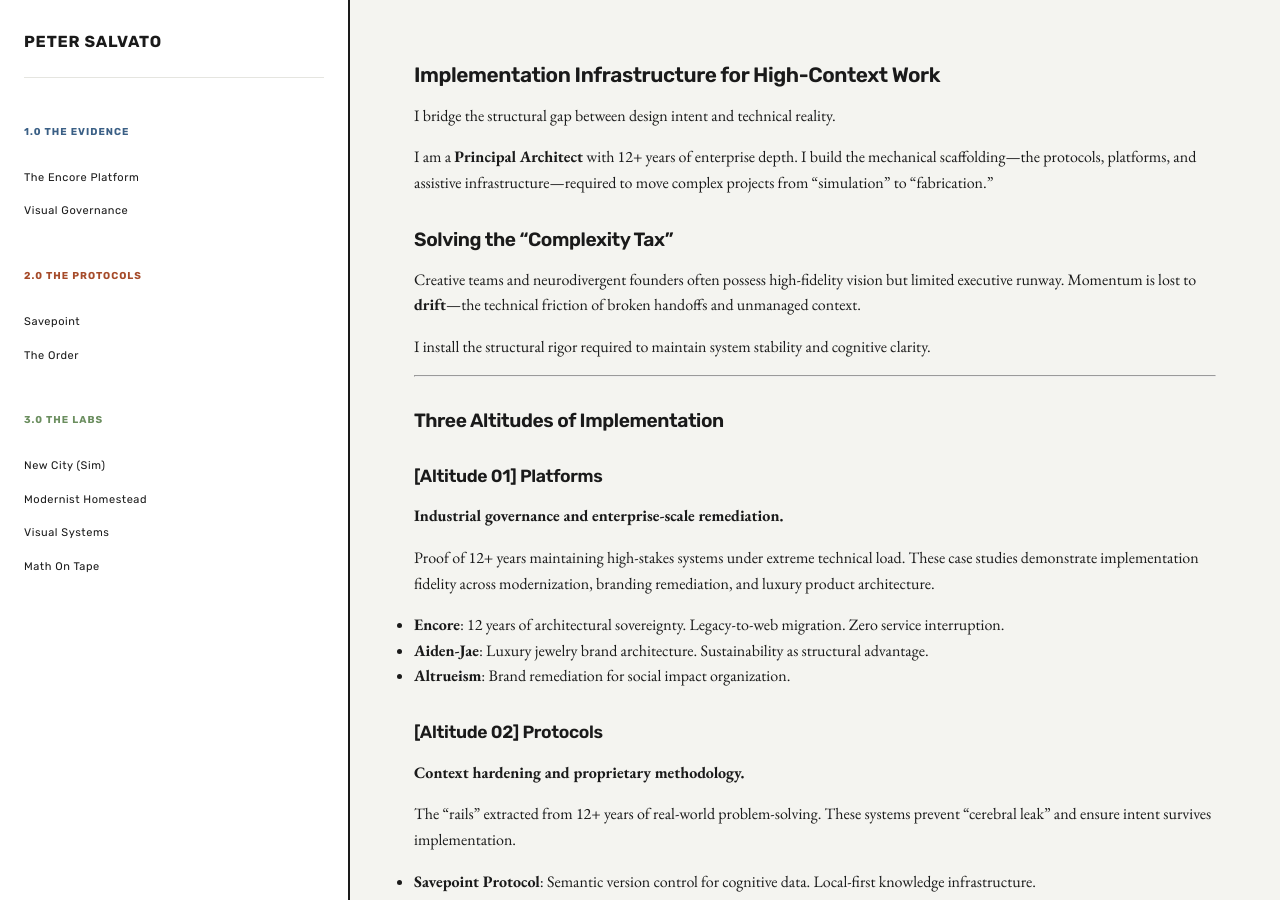
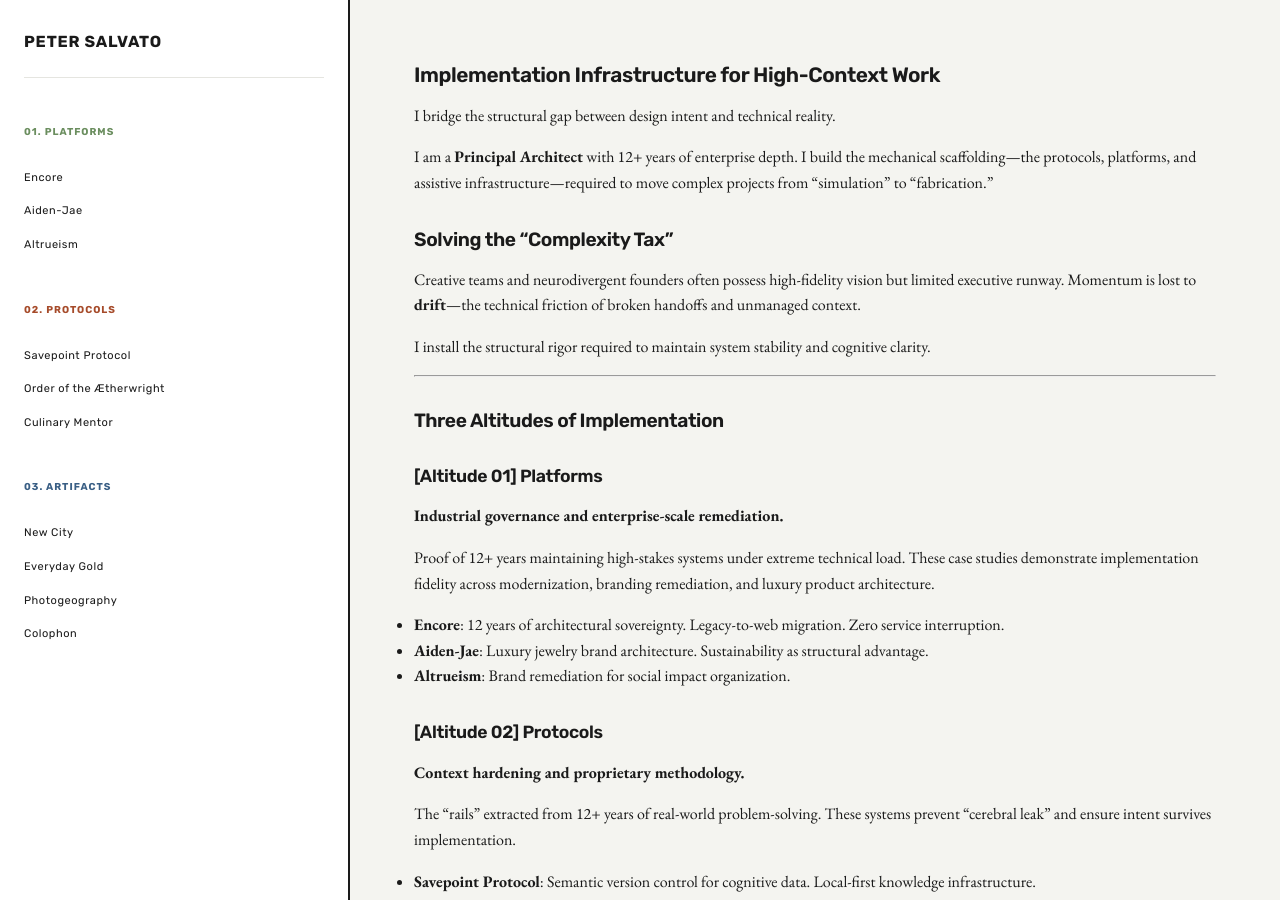
Before and after one commit to PeterSalvato/petersalvato-constellation, a Jekyll site: the page built from index.md, in a window 1280 px wide and 900 px high. Built offline with Jekyll 4.4.1, drawn with Linux system fonts in a browser that asks for light colours.

Commit message:
fix: update sidebar navigation for altitude ia

```diff
--- a/_data/navigation.json
+++ b/_data/navigation.json
@@ -1,52 +1,60 @@
 {
   "sections": [
     {
-      "label": "1.0 THE EVIDENCE",
-      "color": "blue",
+      "label": "01. PLATFORMS",
+      "color": "green",
       "items": [
         {
-          "label": "The Encore Platform",
-          "url": "/evidence/the-encore-platform"
+          "label": "Encore",
+          "url": "/platforms/encore"
         },
         {
-          "label": "Visual Governance",
-          "url": "/evidence/visual-governance"
+          "label": "Aiden-Jae",
+          "url": "/platforms/aiden-jae"
+        },
+        {
+          "label": "Altrueism",
+          "url": "/platforms/altrueism"
         }
       ]
     },
     {
-      "label": "2.0 THE PROTOCOLS",
+      "label": "02. PROTOCOLS",
       "color": "red",
       "items": [
         {
-          "label": "Savepoint",
-          "url": "/protocols/savepoint"
+          "label": "Savepoint Protocol",
+          "url": "/protocols/savepoint-protocol"
         },
         {
-          "label": "The Order",
+          "label": "Order of the Ætherwright",
           "url": "/protocols/order-of-the-aetherwright"
+        },
+        {
+          "label": "Culinary Mentor",
+          "url": "/protocols/culinary-mentor"
         }
       ]
     },
     {
-      "label": "3.0 THE LABS",
-      "color": "green",
+      "label": "03. ARTIFACTS",
+      "color": "blue",
       "items": [
         {
-          "label": "New City (Sim)",
-          "url": "/labs/new-city"
+          "label": "New City",
+          "url": "/artifacts/new-city"
         },
         {
-          "label": "Modernist Homestead",
-          "url": "/labs/modernist-homestead"
+          "label": "Everyday Gold",
+          "url": "/artifacts/everyday-gold"
         },
         {
-          "label": "Visual Systems",
-          "url": "/labs/visual-systems"
+          "label": "Photogeography",
+          "url": "/artifacts/photogeography"
         },
         {
-          "label": "Math On Tape",
-          "url": "/labs/math-on-tape"
+          "label": "Colophon",
+          "url": "/artifacts/colophon"
         }
       ]
     }
```
